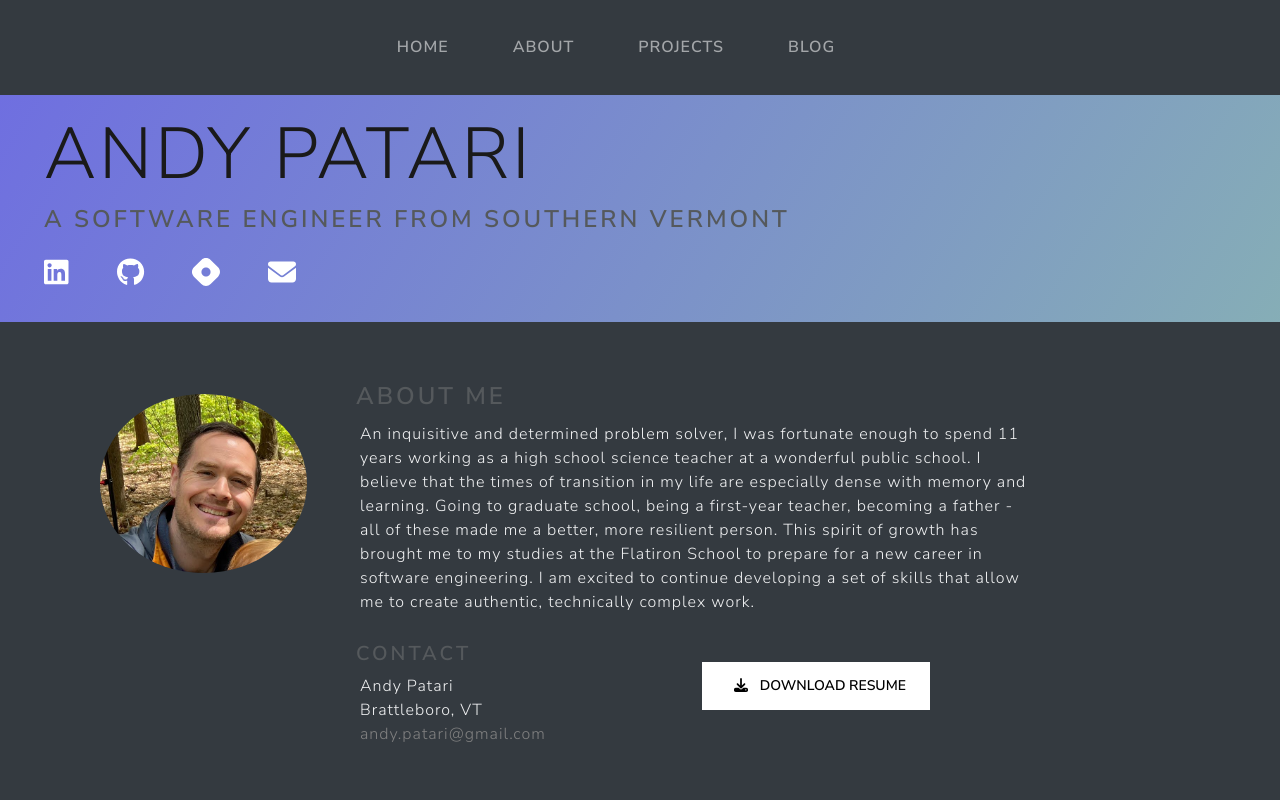
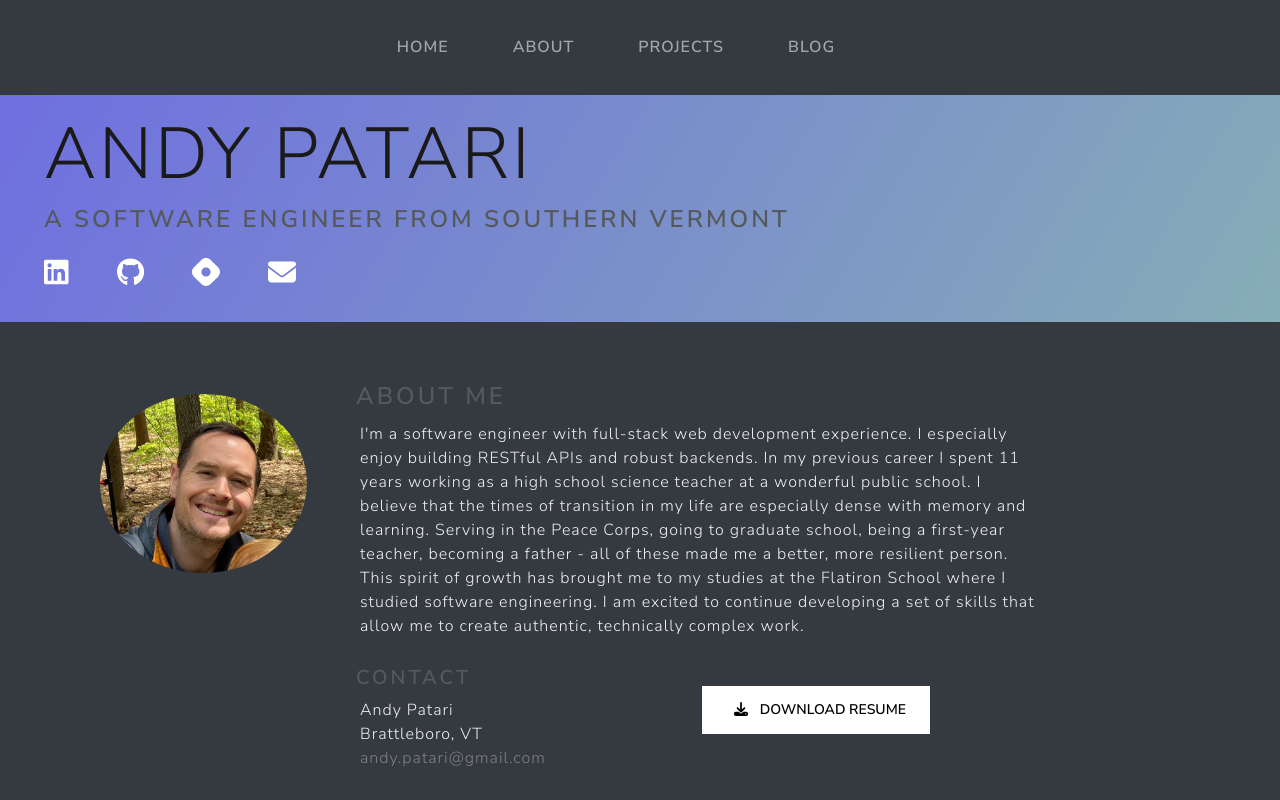
Before and after one commit to apatari/web-portfolio, a React (Create React App) app: page / in a window 1280 px wide. Shown: the top 800 px of the page. Built offline with nearby package versions, Linux system fonts and the light colour scheme; no server answers.

Commit message:
update bio

```diff
--- a/src/components/About.js
+++ b/src/components/About.js
@@ -24,13 +24,14 @@ function About() {
                         <h3 className="text-secondary m-1" >About Me</h3>
                         <div className="fs-5 text-light m-2"  >
 
-                            <p> An inquisitive and determined problem solver, I was fortunate enough to spend 11
-                                years working as a high school
+                            <p> I'm a software engineer with full-stack web development experience.  I especially enjoy
+                                building RESTful APIs and robust backends.
+                                In my previous career I spent 11 years working as a high school
                             science teacher at a wonderful public school.  I believe that the times of transition
-                            in my life are especially dense with memory and learning. Going to graduate school, being
-                            a first-year teacher, becoming a father - all of these made me a better, more resilient
-                            person.  This spirit of growth has brought me to my studies at the Flatiron School to
-                            prepare for a new career in software engineering.  I am excited to continue developing a
+                            in my life are especially dense with memory and learning. Serving in the Peace Corps, going to graduate school,
+                            being a first-year teacher, becoming a father - all of these made me a better, more resilient
+                            person.  This spirit of growth has brought me to my studies at the Flatiron School where I
+                            studied software engineering.  I am excited to continue developing a
                             set of skills that allow me to create authentic, technically complex work.</p>
                         </div>
                     </Row>
```
